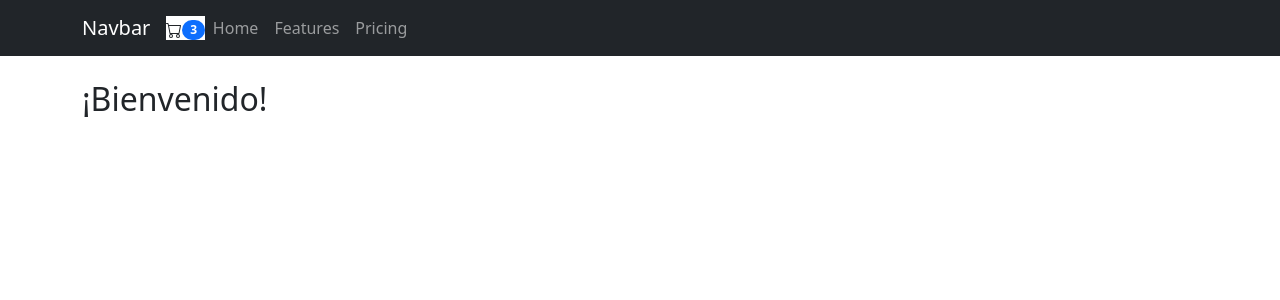
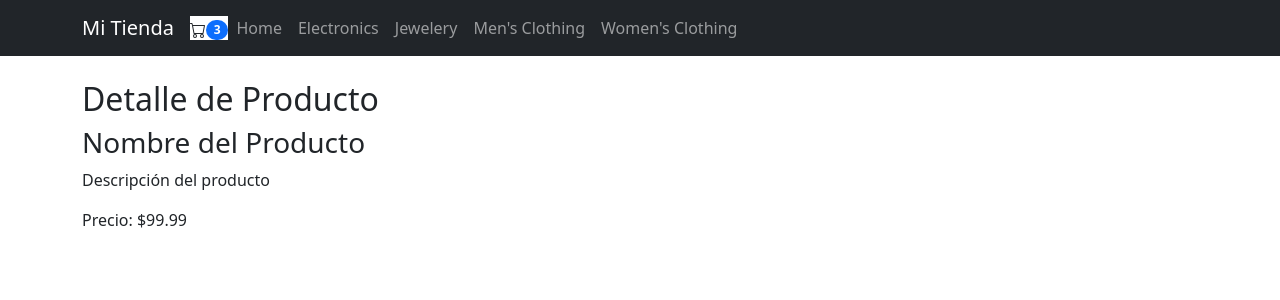
Before and after one commit to 3458Robyt/RPreEntrega3-Centeno, a React (Create React App) app: page /item/1 in a window 1280 px wide. Shown: the top 300 px of the page. Built offline with nearby package versions, Linux system fonts and the light colour scheme.

Commit message:
Adecuaciones

```diff
--- a/package.json
+++ b/package.json
@@ -13,6 +13,7 @@
     "react-bootstrap": "^2.7.4",
     "react-dom": "^18.2.0",
     "react-icons": "^4.9.0",
+    "react-router": "^6.14.1",
     "react-router-dom": "^6.14.1",
     "react-scripts": "5.0.1",
     "web-vitals": "^2.1.4"
--- a/src/App.js
+++ b/src/App.js
@@ -1,18 +1,21 @@
 import React from 'react';
+import { BrowserRouter as Router, Routes, Route } from 'react-router-dom';
 import NavBar from './NavBar';
 import ItemListContainer from './ItemListContainer';
+import ItemDetailContainer from './ItemDetailContainer';
 import 'bootstrap/dist/css/bootstrap.min.css';
-
-
 
 const App = () => {
   return (
-    <div className="app">
+    <Router>
       <NavBar />
-      <ItemListContainer greeting="¡Bienvenido!" />
-    </div>
+      <Routes>
+        <Route path="/" element={<ItemListContainer />} />
+        <Route path="/category/:id" element={<ItemListContainer />} />
+        <Route path="/item/:id" element={<ItemDetailContainer />} />
+      </Routes>
+    </Router>
   );
-
 };
 
 export default App;
--- /dev/null
+++ b/src/ItemDetailContainer.js
@@ -0,0 +1,25 @@
+import React, { useEffect } from 'react';
+import { useParams } from 'react-router-dom';
+
+const ItemDetailContainer = () => {
+  const { id } = useParams();
+
+  useEffect(() => {
+    // Aquí puedes realizar la lógica para cargar los detalles del producto según el ID del item
+    // Puedes utilizar el hook useEffect para hacerlo una vez que el componente se monta
+    // o cuando el ID del item cambie
+  }, [id]);
+
+  return (
+    <div className="container mt-4">
+      <h2>Detalle de Producto</h2>
+      <div>
+        <h3>Nombre del Producto</h3>
+        <p>Descripción del producto</p>
+        <p>Precio: $99.99</p>
+      </div>
+    </div>
+  );
+};
+
+export default ItemDetailContainer;
--- a/src/ItemListContainer.js
+++ b/src/ItemListContainer.js
@@ -1,12 +1,46 @@
-import React from 'react';
+import React, { useEffect, useState } from 'react';
+import { useParams } from 'react-router-dom';
 
-const ItemListContainer = ({ greeting }) => {
+const ItemListContainer = () => {
+  const { categoryId } = useParams();
+  const [products, setProducts] = useState([]);
+  const [loading, setLoading] = useState(true);
+
+  useEffect(() => {
+    let apiUrl = 'https://fakestoreapi.com/products';
+    if (categoryId) {
+      apiUrl += `?category=${categoryId}`;
+    }
+
+    fetch(apiUrl)
+      .then(response => response.json())
+      .then(data => {
+        setProducts(data);
+        setLoading(false);
+      })
+      .catch(error => console.log(error));
+  }, [categoryId]);
+
+  if (loading) {
+    return <div>Cargando...</div>;
+  }
+
   return (
     <div className="container mt-4">
-      <h2>{greeting}</h2>
+      <h2>Catálogo</h2>
+      {categoryId && <h3>Categoría: {categoryId}</h3>}
+      <ul>
+        {products.map(product => (
+          <li key={product.id}>
+            <h3>{product.title}</h3>
+            <img src={product.image} alt={product.title} style={{ width: '200px' }} />
+            <p>{product.description}</p>
+            <p>Precio: ${product.price}</p>
+          </li>
+        ))}
+      </ul>
     </div>
   );
-
 };
 
 export default ItemListContainer;
--- a/src/NavBar.js
+++ b/src/NavBar.js
@@ -1,26 +1,43 @@
-import React from 'react';
+import React, { useEffect, useState } from 'react';
+import { Link, NavLink, useLocation, useParams } from 'react-router-dom';
 import Navbar from 'react-bootstrap/Navbar';
 import Container from 'react-bootstrap/Container';
 import Nav from 'react-bootstrap/Nav';
 import CartWidget from './CartWidget';
 
-function navBar() {
+const NavBar = () => {
+  const location = useLocation();
+  const { categoryId } = useParams();
+  const [categoryChanged, setCategoryChanged] = useState(false);
+
+  useEffect(() => {
+    if (categoryChanged) {
+      // Aquí puedes realizar la lógica para volver a cargar los productos correspondientes
+      // según la nueva categoría seleccionada
+      console.log('Categoría cambiada:', categoryId);
+      setCategoryChanged(false);
+    }
+  }, [categoryId, categoryChanged]);
+
+  const handleCategoryChange = () => {
+    setCategoryChanged(true);
+  };
+
   return (
-    <>
     <Navbar bg="dark" variant="dark">
       <Container>
-          <Navbar.Brand href="#home">Navbar</Navbar.Brand>
+        <Navbar.Brand as={Link} to="/">Mi Tienda</Navbar.Brand>
         <CartWidget />
         <Nav className="me-auto">
-            <Nav.Link href="#home">Home</Nav.Link>
-            <Nav.Link href="#features">Features</Nav.Link>
-            <Nav.Link href="#pricing">Pricing</Nav.Link>
+          <Nav.Link as={NavLink} to="/" exact activeClassName="active">Home</Nav.Link>
+          <Nav.Link as={NavLink} to="/category/electronics" activeClassName="active" onClick={handleCategoryChange}>Electronics</Nav.Link>
+          <Nav.Link as={NavLink} to="/category/jewelery" activeClassName="active" onClick={handleCategoryChange}>Jewelery</Nav.Link>
+          <Nav.Link as={NavLink} to="/category/men's%20clothing" activeClassName="active" onClick={handleCategoryChange}>Men's Clothing</Nav.Link>
+          <Nav.Link as={NavLink} to="/category/women's%20clothing" activeClassName="active" onClick={handleCategoryChange}>Women's Clothing</Nav.Link>
         </Nav>
       </Container>
     </Navbar>
-    </>
+  );
+};
 
-  );
-}
-
-export default navBar;
+export default NavBar;
```
Also changed, not shown: 1 other file (tests, documents, lock files or other folders). Lines whose indentation alone changed are shown as unchanged.
